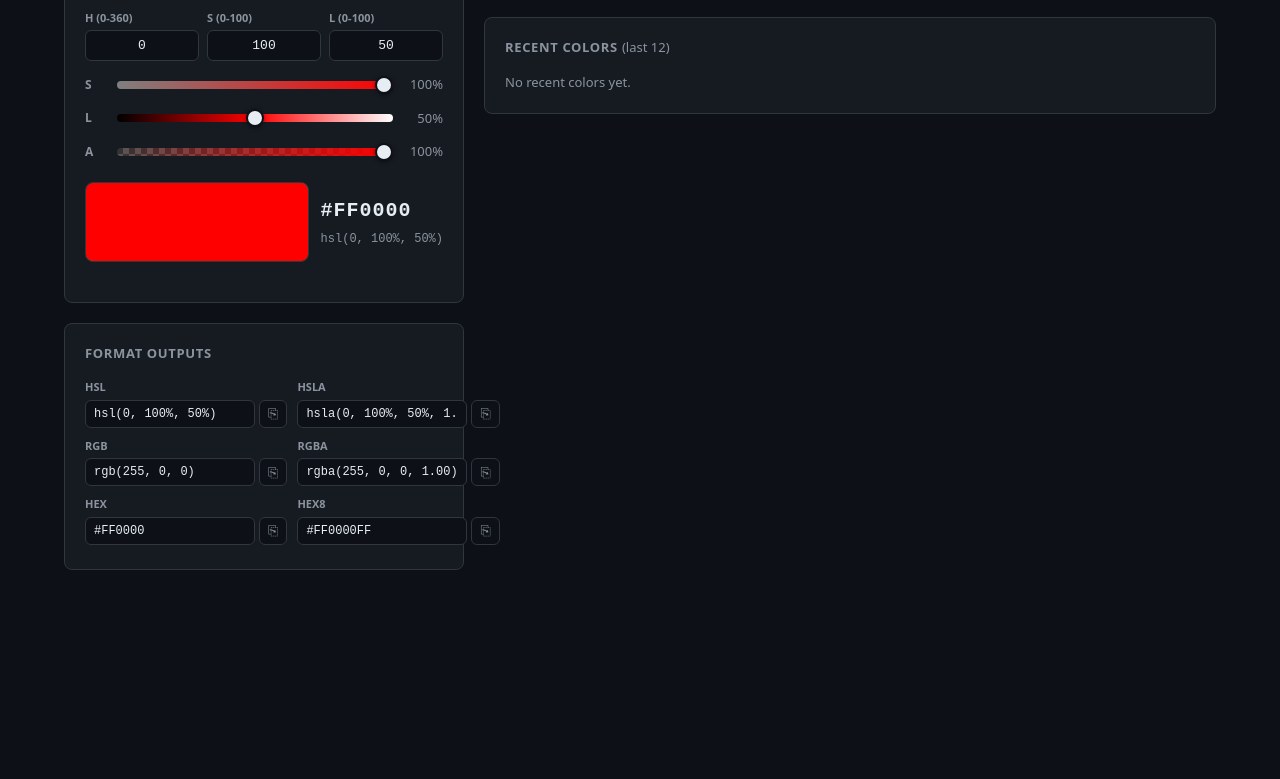
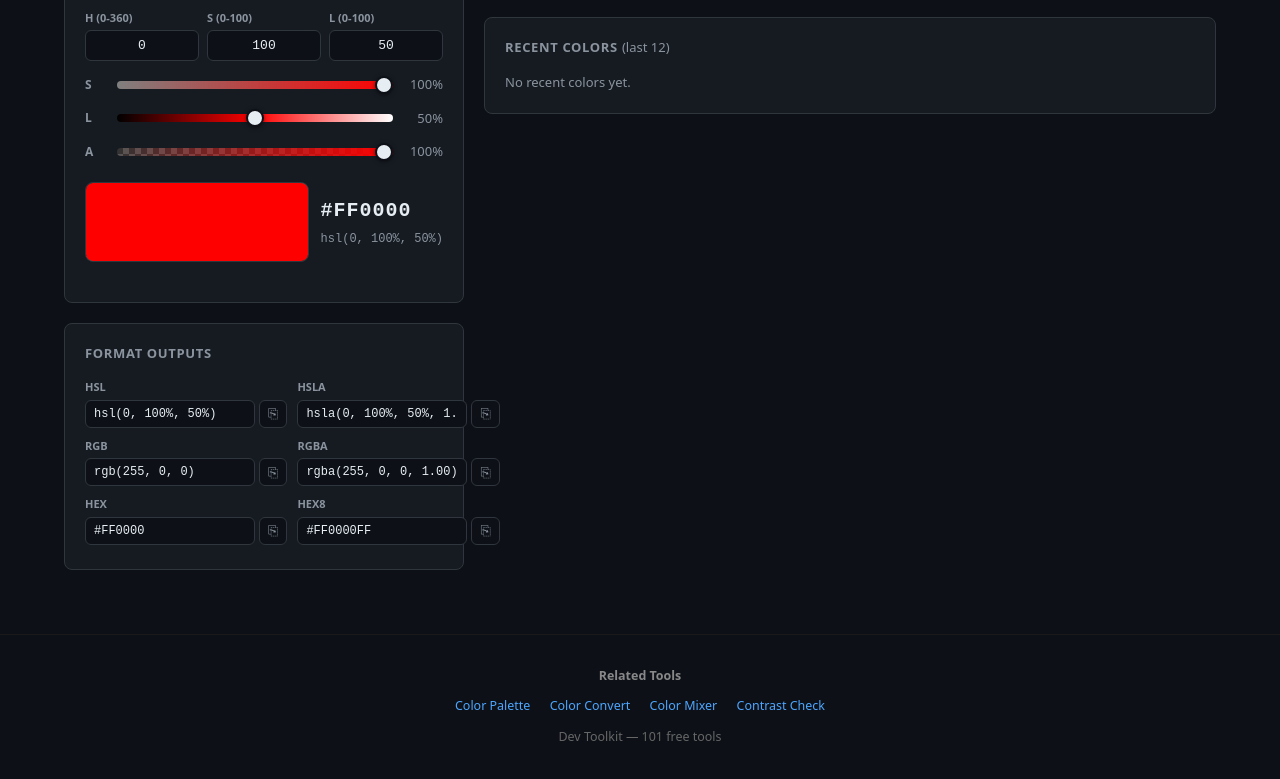
Before and after one commit to yurukusa/hsl-picker, a plain HTML site: page index.html in a window 1280 px wide. Shown: the part 471-1250 px from the top of the page. Before the commit the page ends 1065 px from the top, so only its background shows below. Drawn offline with Linux system fonts and the light colour scheme.

Commit message:
chore: add SEO metadata — JSON-LD, canonical URL, meta description, Related Tools footer
Co-Authored-By: Claude Opus 4.6 <noreply@anthropic.com>

```diff
--- a/index.html
+++ b/index.html
@@ -4,6 +4,16 @@
 <meta charset="UTF-8">
 <meta name="viewport" content="width=device-width, initial-scale=1.0">
 <title>HSL Color Picker</title>
+<meta name="description" content="Pick colors using HSL sliders with live preview. Convert between HSL, HEX, and RGB formats. Generate harmonious color palettes instantly.">
+<meta property="og:title" content="HSL Color Picker">
+<meta property="og:description" content="Pick colors with HSL sliders. Convert between HSL, HEX, and RGB formats.">
+<meta property="og:type" content="website">
+<meta property="og:url" content="https://yurukusa.github.io/hsl-picker/">
+<meta name="twitter:card" content="summary_large_image">
+<link rel="canonical" href="https://yurukusa.github.io/hsl-picker/">
+<script type="application/ld+json">
+{"@context": "https://schema.org", "@type": "WebApplication", "name": "HSL Color Picker", "description": "Pick colors using HSL sliders with live preview. Convert between HSL, HEX, and RGB formats. Generate harmonious color palettes instantly.", "url": "https://yurukusa.github.io/hsl-picker/", "applicationCategory": "DeveloperApplication", "operatingSystem": "Any", "offers": {"@type": "Offer", "price": "0", "priceCurrency": "USD"}, "author": {"@type": "Organization", "name": "yurukusa", "url": "https://github.com/yurukusa"}}
+</script>
 <style>
   :root {
     --bg: #0d1117;
@@ -1207,5 +1217,13 @@ function refresh() {
 updateRecent();
 refresh();
 </script>
+<footer style="text-align:center;padding:32px 16px;border-top:1px solid #1a1a1a;margin-top:40px;color:#555;font-size:0.78rem">
+<div style="margin-bottom:12px"><strong style="color:#888">Related Tools</strong></div>
+<a href="https://yurukusa.github.io/color-palette/" style="color:#4da6ff;text-decoration:none;margin:0 8px">Color Palette</a>
+<a href="https://yurukusa.github.io/color-convert/" style="color:#4da6ff;text-decoration:none;margin:0 8px">Color Convert</a>
+<a href="https://yurukusa.github.io/color-mixer/" style="color:#4da6ff;text-decoration:none;margin:0 8px">Color Mixer</a>
+<a href="https://yurukusa.github.io/contrast-check/" style="color:#4da6ff;text-decoration:none;margin:0 8px">Contrast Check</a>
+<div style="margin-top:12px"><a href="https://yurukusa.github.io/dev-toolkit/" style="color:#666;text-decoration:none">Dev Toolkit — 101 free tools</a></div>
+</footer>
 </body>
 </html>
```
